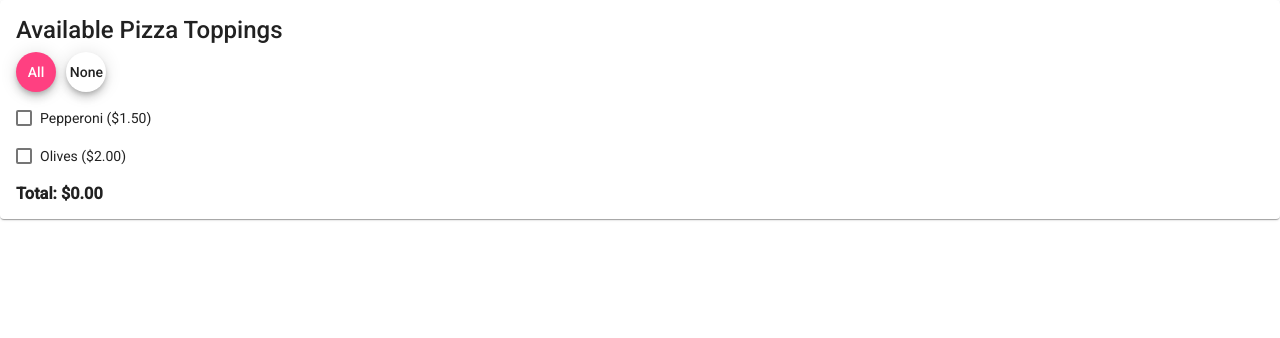
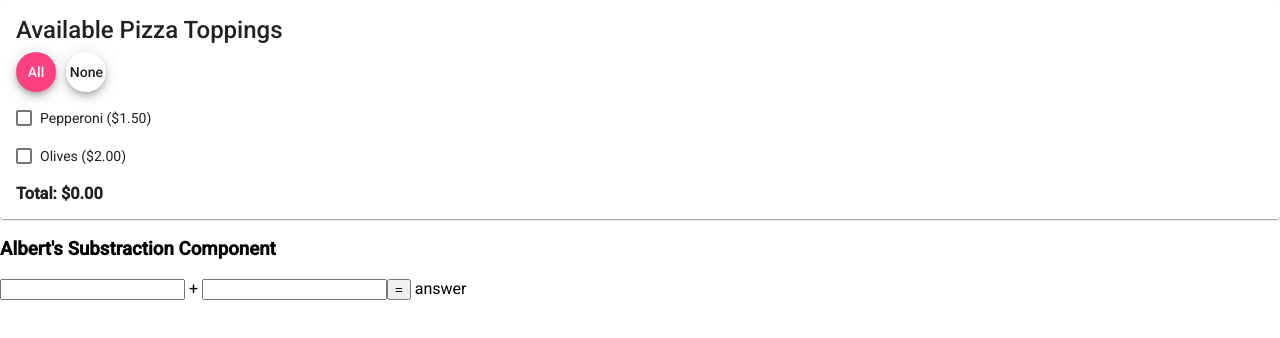
Before and after one commit to trogers9119/components, an Angular app: page / in a window 1280 px wide. Shown: the top 338 px of the page. Built offline with nearby package versions, Linux system fonts and the light colour scheme.

Commit message:
UI showing and ready to be hooked up ...

```diff
--- a/src/app/app.component.html
+++ b/src/app/app.component.html
@@ -1 +1,4 @@
-<app-pizza-toppings></app-pizza-toppings>
+<div>
+    <app-pizza-toppings></app-pizza-toppings>
+    <app-tjs-subtract></app-tjs-subtract>
+</div>
--- a/src/app/tjs-subtract/tjs-subtract.component.html
+++ b/src/app/tjs-subtract/tjs-subtract.component.html
@@ -1 +1,8 @@
-<p>tjs-subtract works!</p>
+<div>
+    <h3>Albert's Substraction Component</h3>
+    <input type="number">
+    +
+    <input type="number">
+    <button>=</button>
+    answer
+</div>
```
